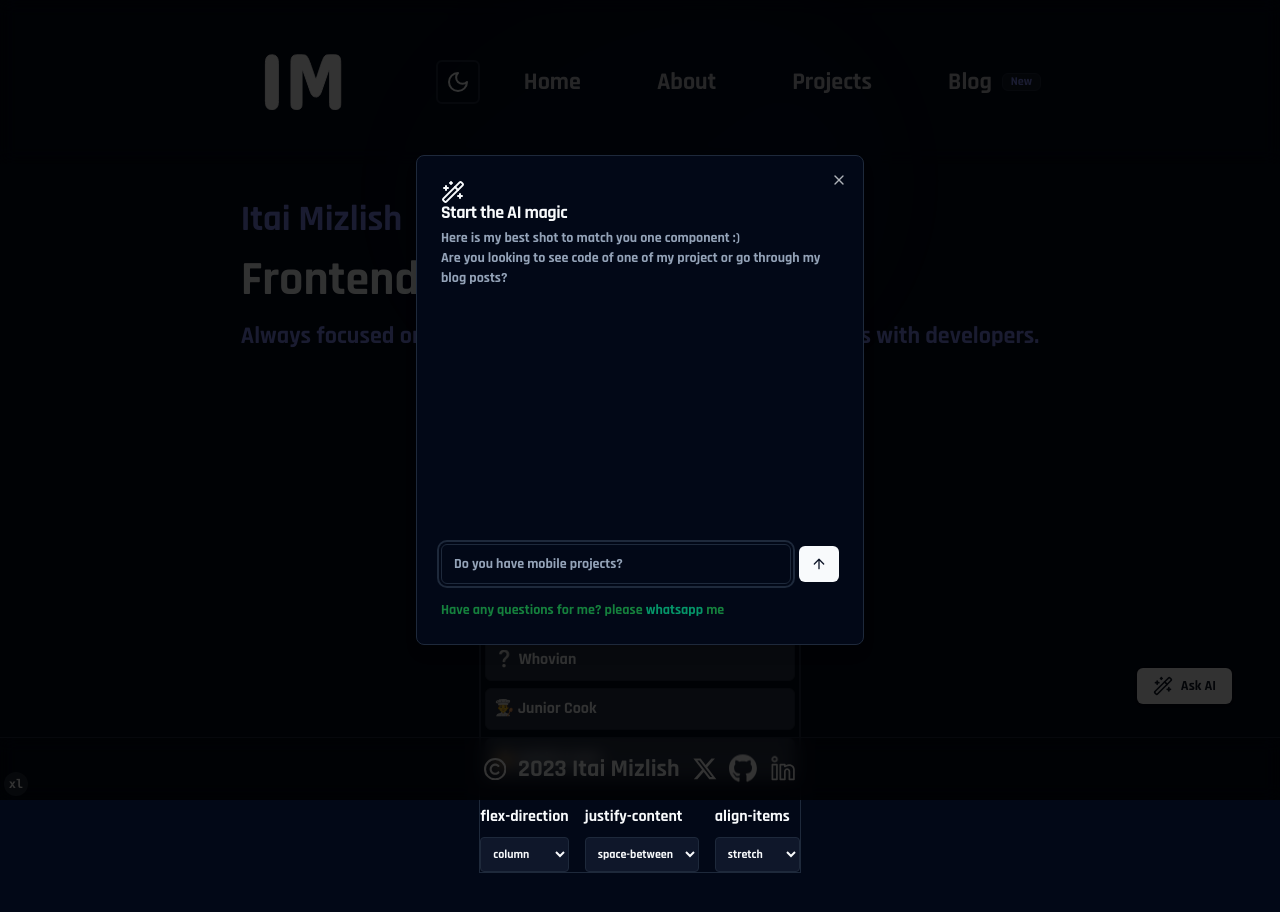
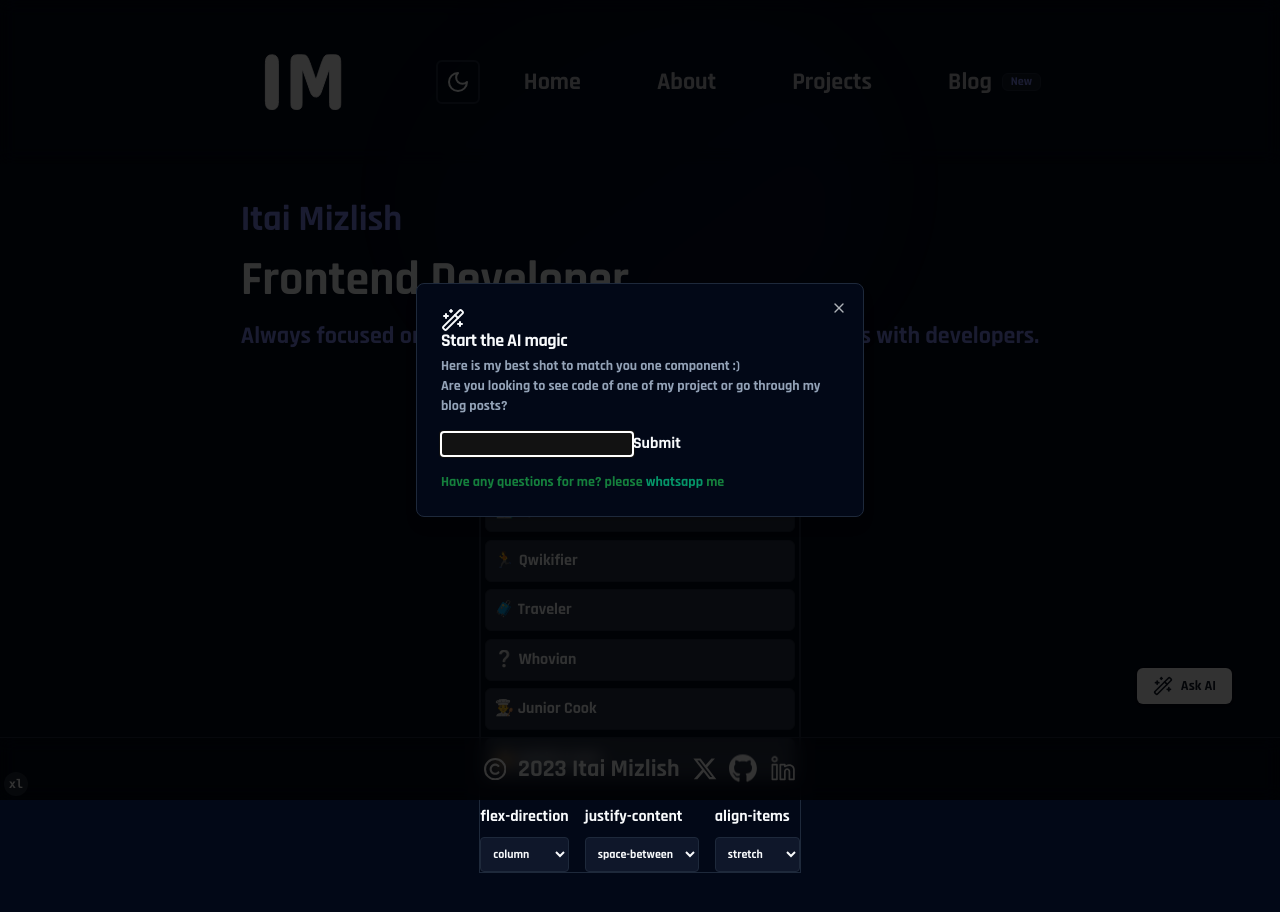
Before and after one commit to itaim18/next-framer-motion, a Next.js app: page / in a window 1280 px wide. Both pictures are taken after a click on the button "Ask AI". Shown: the top 912 px of the page. Built offline with nearby package versions, Linux system fonts and the light colour scheme; a web font is replaced by a local one.

Commit message:
ai connected

```diff
--- /dev/null
+++ b/app/api/chat/route.ts
@@ -0,0 +1,17 @@
+import { type CoreMessage, streamText } from "ai";
+import { openai } from "@ai-sdk/openai";
+
+// Allow streaming responses up to 30 seconds
+export const maxDuration = 30;
+
+export async function POST(req: Request) {
+  const { messages }: { messages: CoreMessage[] } = await req.json();
+
+  const result = await streamText({
+    model: openai("gpt-3.5-turbo"),
+    system: "You are a helpful assistant.",
+    messages,
+  });
+
+  return result.toAIStreamResponse();
+}
--- a/components/AI/ai-chat.tsx
+++ b/components/AI/ai-chat.tsx
@@ -2,20 +2,49 @@
 import React, { useEffect, useRef, useState } from "react";
 import Message from "../ui/message";
 import AIForm from "./ai-form";
+import { useChat } from "@ai-sdk/react";
+import { log } from "console";
 interface msg {
   index: number;
   isQuestion: boolean;
   msg: string;
 }
+
 const AIChat = () => {
   const [msgs, setMsgs] = useState<msg[]>([]);
   const listRef: any = useRef(null);
 
-  //2️⃣ watch for when new items are added
   useEffect(() => {
-    //3️⃣ bring the last item into view
     listRef.current?.lastElementChild?.scrollIntoView({ behavior: "smooth" });
   }, [msgs]);
+  const { error, messages, input, handleInputChange, handleSubmit } = useChat({
+    api: "/api/chat",
+  });
+  //   const { messages, input, handleInputChange, handleSubmit } = useChat({
+  //     api: "api/chat",
+  //   });
+  return (
+    <>
+      {error ? <div>{error.message}</div> : null}
+      {messages.map((message) => {
+        return (
+          <div key={message.id}>
+            {message.role === "user" ? "User: " : "AI: "}
+            {message.content}
+          </div>
+        );
+      })}
+      <form onSubmit={handleSubmit}>
+        <input
+          name="prompt"
+          value={input}
+          onChange={handleInputChange}
+          id="input"
+        />
+        <button type="submit">Submit</button>
+      </form>
+    </>
+  );
   return (
     <>
       <div ref={listRef} className=" h-56 flex flex-col overflow-auto">
--- a/components/AI/ai-dialog.tsx
+++ b/components/AI/ai-dialog.tsx
@@ -13,10 +13,11 @@ import {
 } from "@/components/ui/dialog";
 import { useState } from "react";
 import Link from "next/link";
-import AIForm from "./ai-form";
+import { useChat } from "@ai-sdk/react";
 import AIChat from "./ai-chat";
 export function DialogCloseButton() {
   const [clicked, setClicked] = useState(false);
+
   return (
     <Dialog>
       <DialogTrigger asChild>
--- a/components/AI/ai-form.tsx
+++ b/components/AI/ai-form.tsx
@@ -1,6 +1,7 @@
 "use client";
 import React, { useState } from "react";
 import { ArrowUp } from "lucide-react";
+import { useChat } from "@ai-sdk/react";
 
 import { Button } from "@/components/ui/button";
 import { Input } from "@/components/ui/input";
@@ -18,8 +19,10 @@ const AIForm = ({ msgs, setMsgs }: any) => {
           { msg: question, index: msgs.length - 1, isQuestion: 1 },
           { msg: "I'm stupid", index: msgs.length, isQuestion: 0 },
         ];
-        setMsgs(newMessages);
-        setQuestion("");
+        if (question.length >= 1) {
+          setMsgs(newMessages);
+          setQuestion("");
+        }
       }}
     >
       <div className="flex items-center space-x-2">
--- a/package.json
+++ b/package.json
@@ -9,6 +9,8 @@
     "lint": "next lint"
   },
   "dependencies": {
+    "@ai-sdk/openai": "^0.0.28",
+    "@ai-sdk/react": "^0.0.1",
     "@codesandbox/sandpack-react": "^2.7.1",
     "@radix-ui/react-alert-dialog": "^1.0.4",
     "@radix-ui/react-dialog": "^1.0.5",
@@ -21,6 +23,7 @@
     "@types/node": "20.4.6",
     "@types/react": "18.2.18",
     "@types/react-dom": "18.2.7",
+    "ai": "^3.1.35",
     "autoprefixer": "10.4.14",
     "bright": "^0.8.4",
     "class-variance-authority": "^0.7.0",
```
Also changed, not shown: 1 other file (tests, documents, lock files or other folders).
